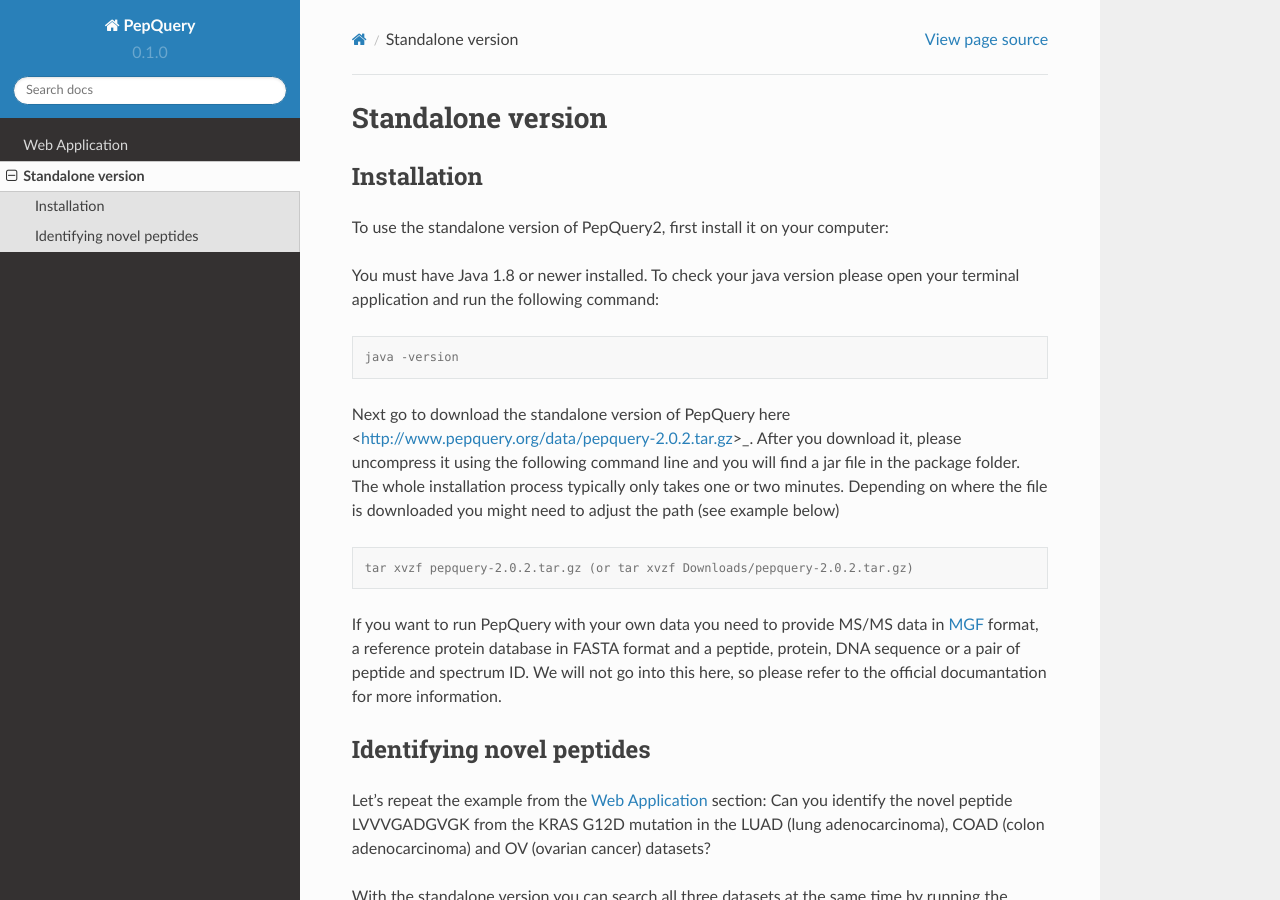
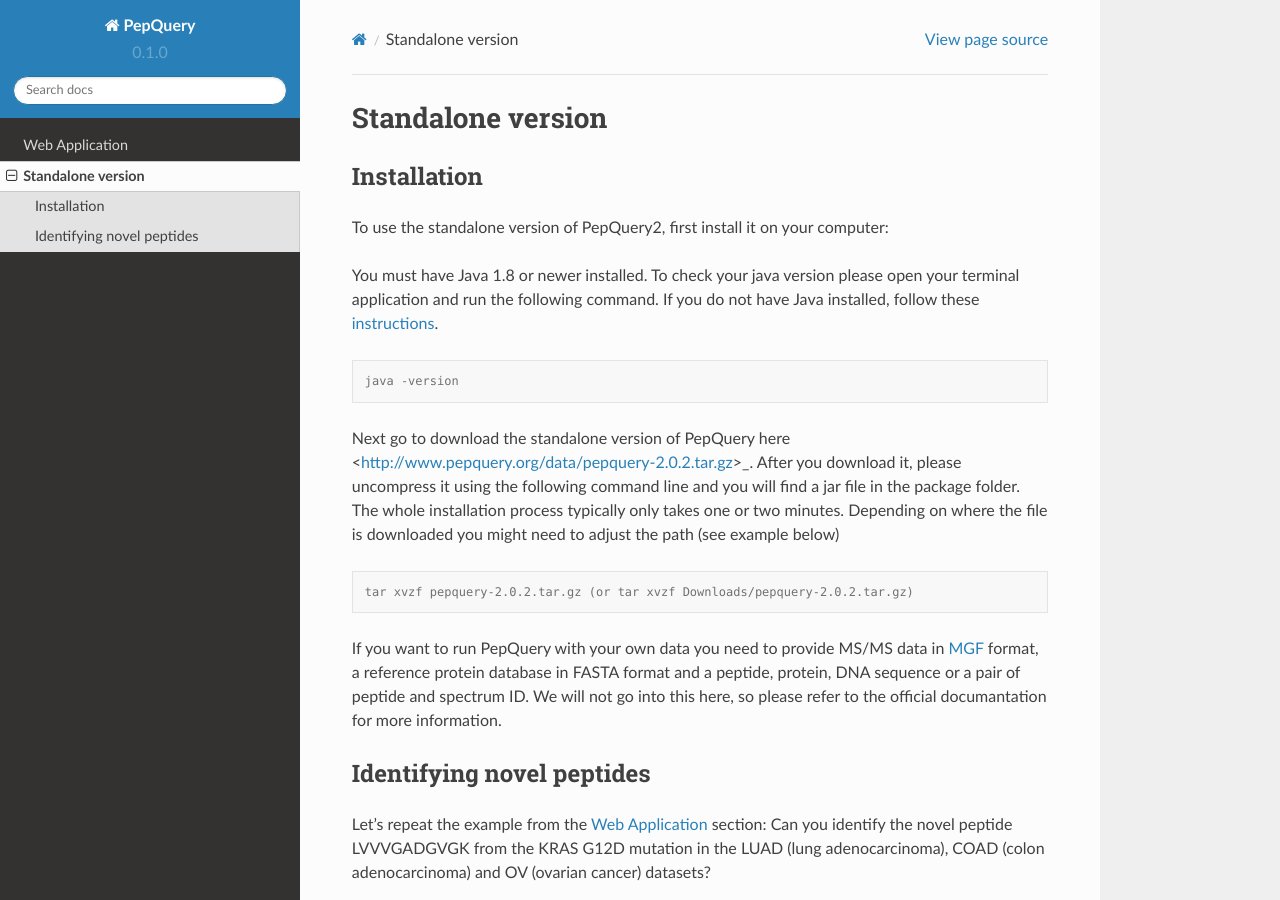
Before and after one commit to smuellerd/pepquery, a Sphinx documentation site: the page built from docs/source/standalone.rst, in a window 1280 px wide and 900 px high. Built offline with Sphinx 7.4.7 and the Read the Docs theme 2.0.0, drawn with Linux system fonts in a browser that asks for light colours.

Commit message:
Update standalone.rst

```diff
--- a/docs/source/standalone.rst
+++ b/docs/source/standalone.rst
@@ -9,7 +9,7 @@
 To use the standalone version of PepQuery2, first install it on your computer:
 
 You must have Java 1.8 or newer installed. To check your java version please open your terminal
-application and run the following command:
+application and run the following command. If you do not have Java installed, follow these `instructions <https://www.java.com/en/download/help/download_options.html>`_.
 
 .. code-block:: console
 
```
